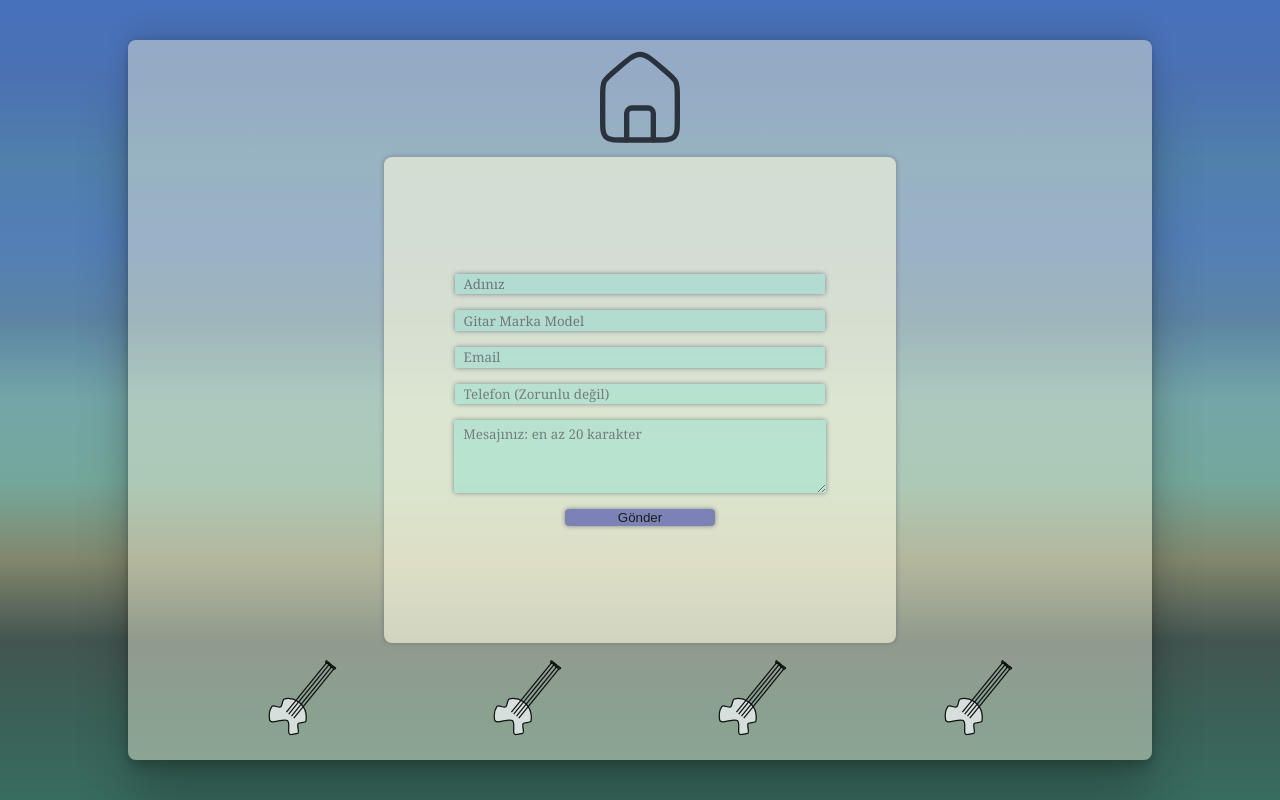
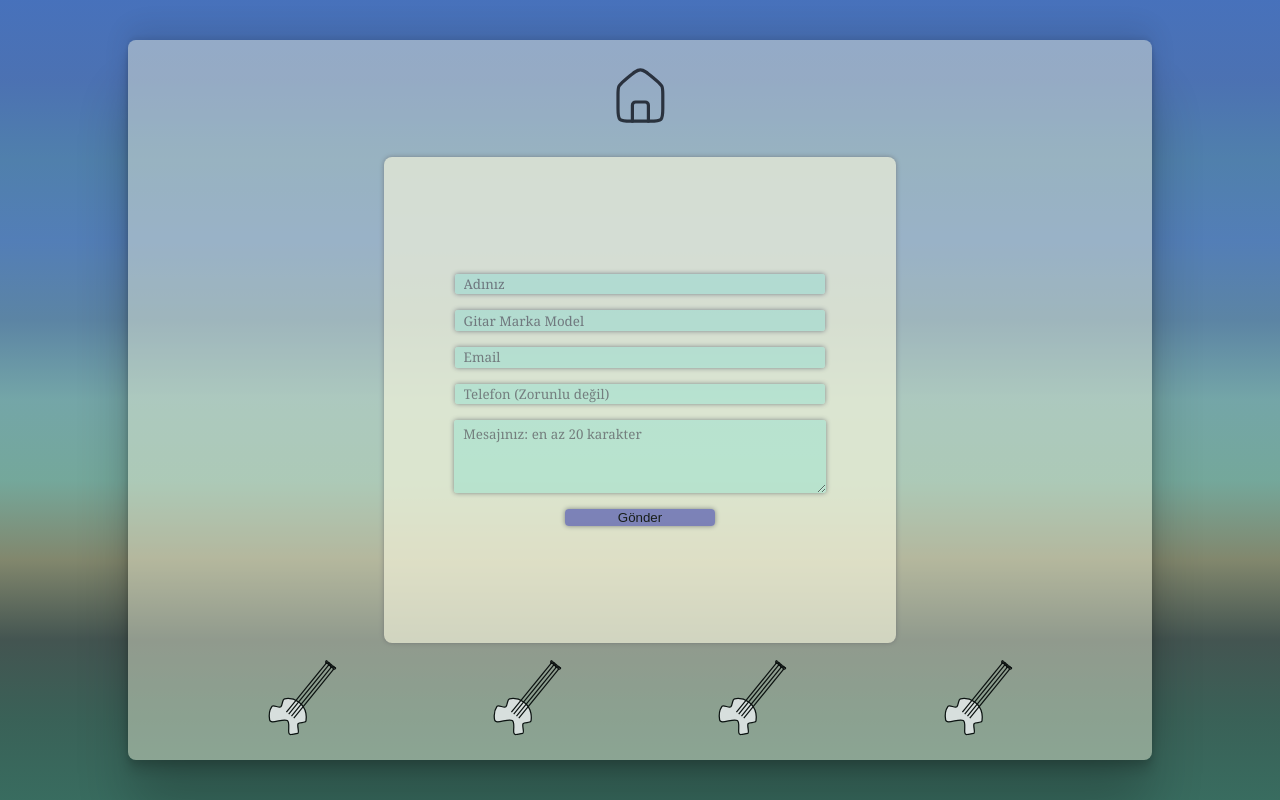
Before and after one commit to pointmarker/pointmarker.github.io, a plain HTML site: page src/pages/message-form.html in a window 1280 px wide. Drawn offline with Linux system fonts and the light colour scheme.

Commit message:
style-index.html: changed svg's width to 6vw

```diff
--- a/src/pages/message-form.html
+++ b/src/pages/message-form.html
@@ -14,7 +14,7 @@
 <body>
     <header>
         <a href="/index.html">
-            <svg width="10vw" height="auto" viewBox="0 0 24 24" fill="none" xmlns="http://www.w3.org/2000/svg">
+            <svg width="6vw" height="auto" viewBox="0 0 24 24" fill="none" xmlns="http://www.w3.org/2000/svg">
                 <path
                     d="M5 12.7596C5 11.4019 5 10.723 5.27446 10.1262C5.54892 9.52949 6.06437 9.08769 7.09525 8.20407L8.09525 7.34693C9.95857 5.7498 10.8902 4.95123 12 4.95123C13.1098 4.95123 14.0414 5.7498 15.9047 7.34693L16.9047 8.20407C17.9356 9.08769 18.4511 9.52949 18.7255 10.1262C19 10.723 19 11.4019 19 12.7596V17C19 18.8856 19 19.8284 18.4142 20.4142C17.8284 21 16.8856 21 15 21H9C7.11438 21 6.17157 21 5.58579 20.4142C5 19.8284 5 18.8856 5 17V12.7596Z"
                     stroke="#222222" />
```
